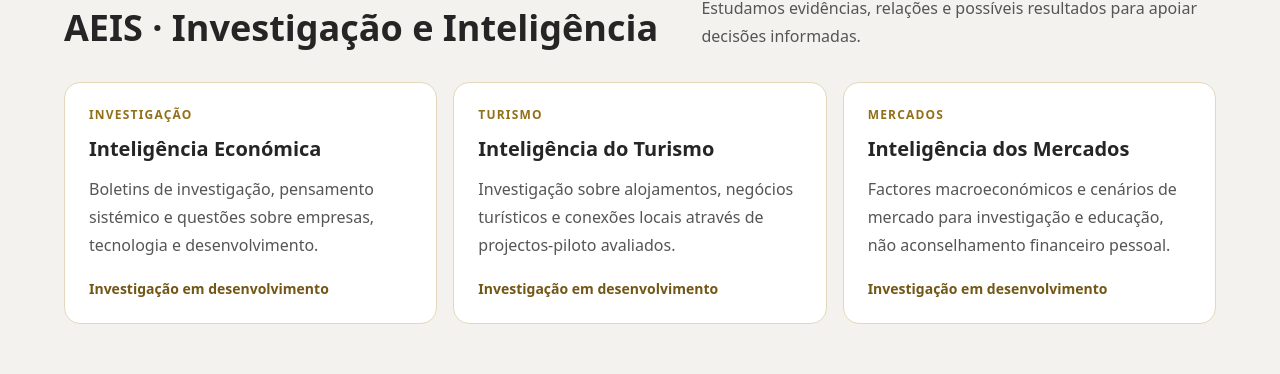
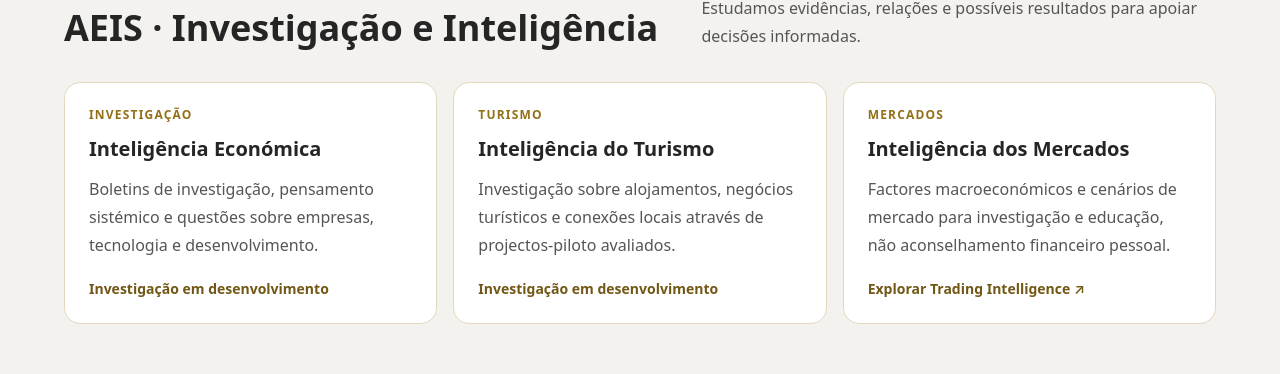
Before and after one commit to oswaldodeal/angolalab-restaurants, a Next.js app: page /pt in a window 1280 px wide. Shown: the part 2949-3323 px from the top of the page. Built offline with nearby package versions, Linux system fonts and the light colour scheme.

Commit message:
Link Portuguese Trading Intelligence card to A2 trading page

```diff
--- a/app/pt/page.tsx
+++ b/app/pt/page.tsx
@@ -57,7 +57,7 @@ export default function EcosystemHomePage() {
     <div className="mt-8 grid gap-4 md:grid-cols-3">
      <article className="rounded-2xl border border-[#e4d8bc] bg-white p-6"><p className="text-xs font-bold uppercase tracking-widest text-[#927018]">Investigação</p><h3 className="mt-3 text-xl font-bold">Inteligência Económica</h3><p className="mt-3 leading-7 text-[#555]">Boletins de investigação, pensamento sistémico e questões sobre empresas, tecnologia e desenvolvimento.</p><p className="mt-5 text-sm font-semibold text-[#725716]">Investigação em desenvolvimento</p></article>
 <article className="rounded-2xl border border-[#e4d8bc] bg-white p-6"><p className="text-xs font-bold uppercase tracking-widest text-[#927018]">Turismo</p><h3 className="mt-3 text-xl font-bold">Inteligência do Turismo</h3><p className="mt-3 leading-7 text-[#555]">Investigação sobre alojamentos, negócios turísticos e conexões locais através de projectos-piloto avaliados.</p><p className="mt-5 text-sm font-semibold text-[#725716]">Investigação em desenvolvimento</p></article>
-<article className="rounded-2xl border border-[#e4d8bc] bg-white p-6"><p className="text-xs font-bold uppercase tracking-widest text-[#927018]">Mercados</p><h3 className="mt-3 text-xl font-bold">Inteligência dos Mercados</h3><p className="mt-3 leading-7 text-[#555]">Factores macroeconómicos e cenários de mercado para investigação e educação, não aconselhamento financeiro pessoal.</p><p className="mt-5 text-sm font-semibold text-[#725716]">Investigação em desenvolvimento</p></article>
+<a href="https://angolalab-63iw-gvl1bif07-oswaldodeal-s-projects.vercel.app/trading" className="block rounded-2xl border border-[#e4d8bc] bg-white p-6 transition-colors hover:border-[#927018] hover:bg-[#fffcf4] focus-visible:outline-2 focus-visible:outline-offset-2 focus-visible:outline-[#927018]" aria-label="Abrir Trading Intelligence na plataforma AEIS"><p className="text-xs font-bold uppercase tracking-widest text-[#927018]">Mercados</p><h3 className="mt-3 text-xl font-bold">Inteligência dos Mercados</h3><p className="mt-3 leading-7 text-[#555]">Factores macroeconómicos e cenários de mercado para investigação e educação, não aconselhamento financeiro pessoal.</p><p className="mt-5 text-sm font-semibold text-[#725716]">Explorar Trading Intelligence ↗</p></a>
     </div>
    </div>
   </section>
```
